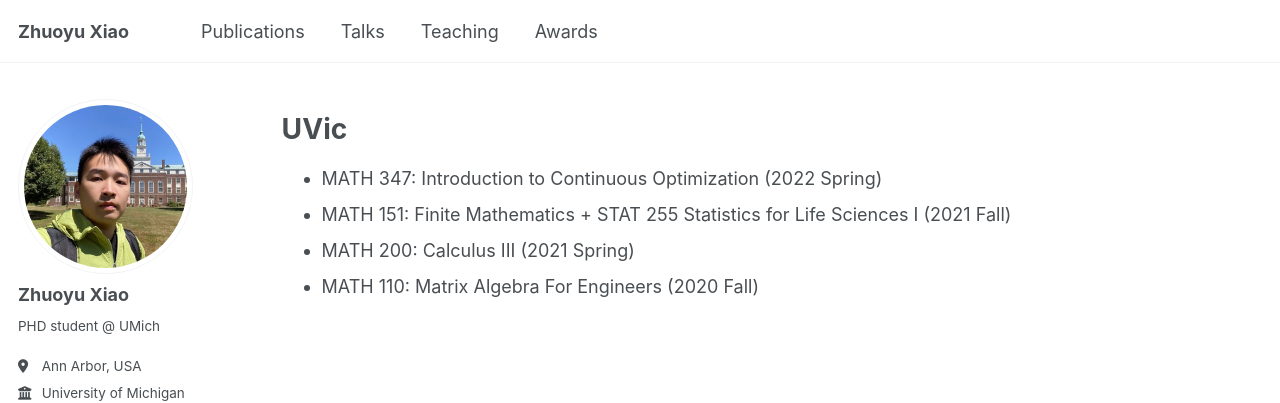
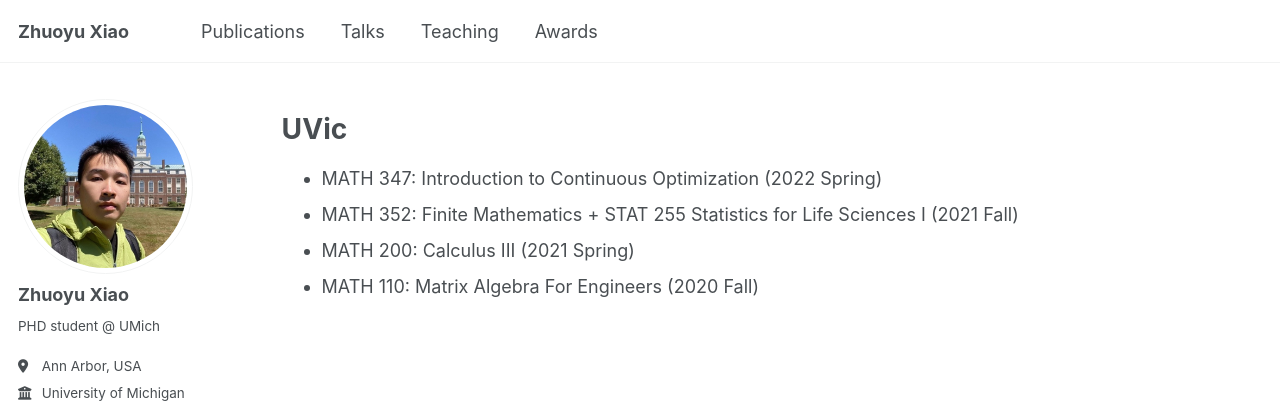
Before and after one commit to zyxiao97/zyxiao97.github.io, a Jekyll site: the page built from _pages/teaching.md, in a window 1280 px wide. Shown: the top 403 px of the page. Built offline with Jekyll 4.4.1, drawn with Linux system fonts in a browser that asks for light colours; some web fonts are replaced.

Commit message:
Update teaching.md

```diff
--- a/_pages/teaching.md
+++ b/_pages/teaching.md
@@ -8,6 +8,6 @@ author_profile: true
 UVic
 ======
 - MATH 347: Introduction to Continuous Optimization (2022 Spring)
-- MATH 151: Finite Mathematics + STAT 255 Statistics for Life Sciences I (2021 Fall)
+- MATH 352: Finite Mathematics + STAT 255 Statistics for Life Sciences I (2021 Fall)
 - MATH 200: Calculus III (2021 Spring)
 - MATH 110: Matrix Algebra For Engineers (2020 Fall)
```
